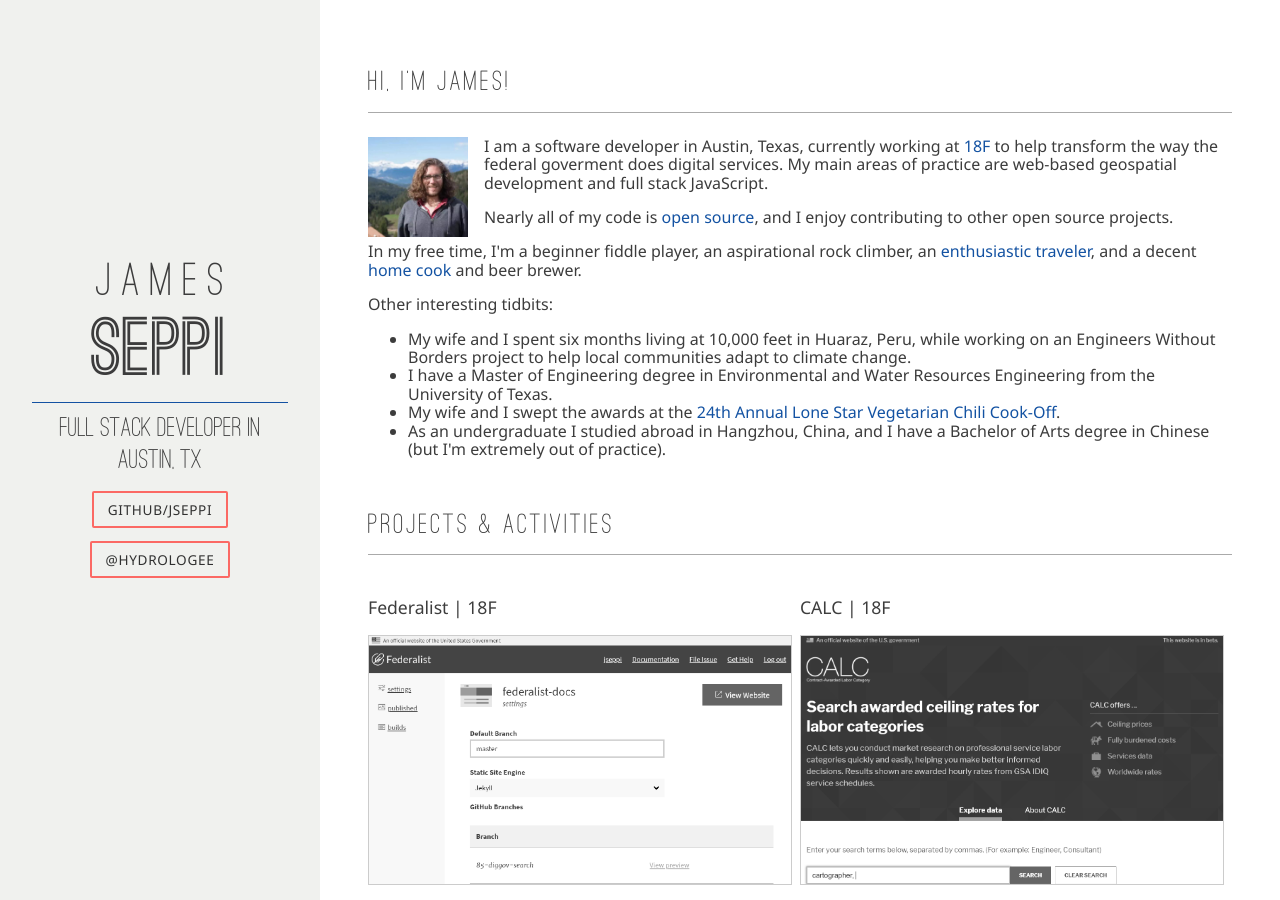
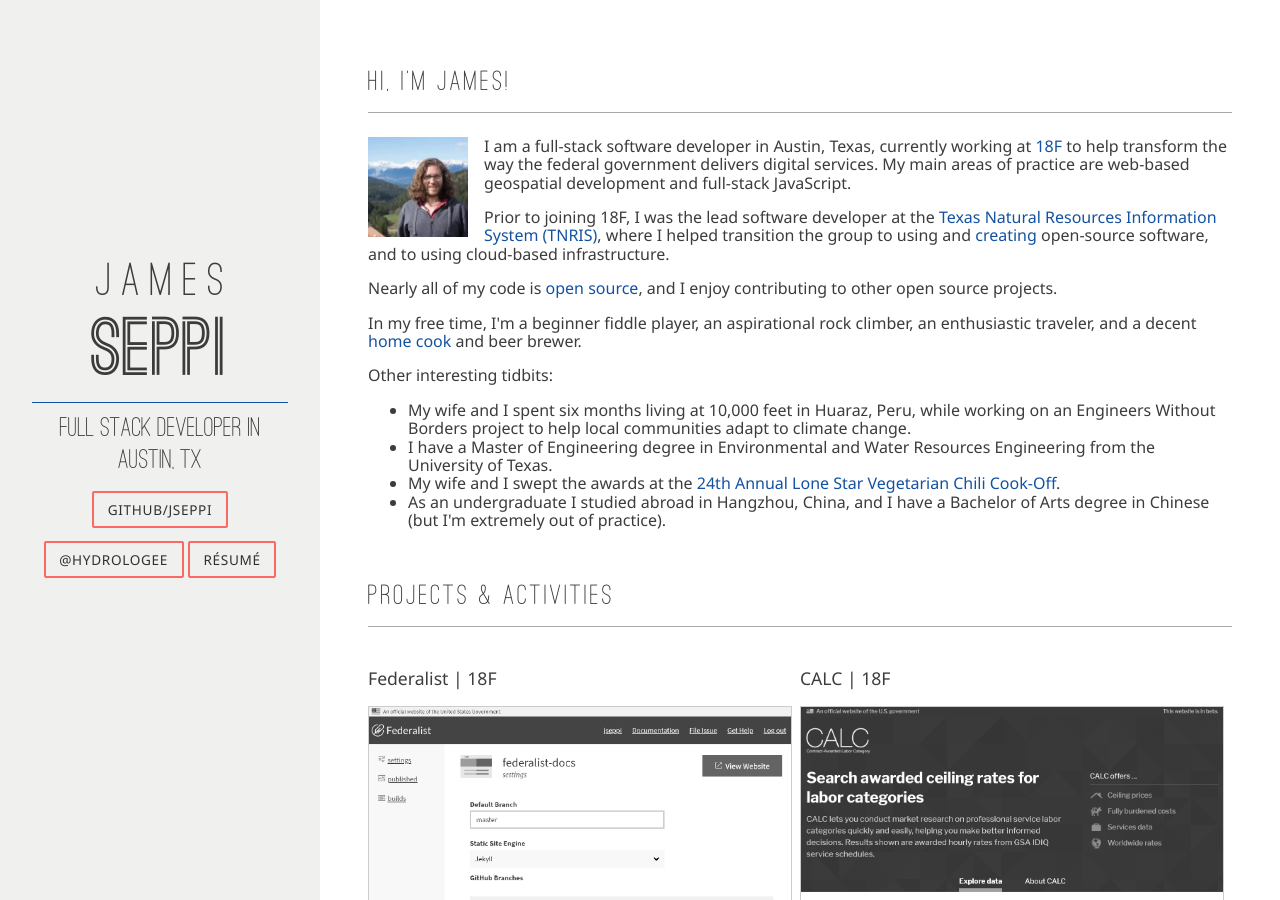
Before and after one commit to jseppi/jseppi.github.io, a Jekyll site: the page built from index.html, in a window 1280 px wide and 900 px high. Built offline with Jekyll 4.4.1, drawn with Linux system fonts in a browser that asks for light colours; nearby versions of some CDN libraries.

Commit message:
add resume, update intro

```diff
--- a/_layouts/default.html
+++ b/_layouts/default.html
@@ -45,6 +45,9 @@
           <li class="nav-item">
             <a class="pure-button" href="https://twitter.com/hydrologee">@hydrologee</a>
           </li>
+          <li class="nav-item">
+            <a class="pure-button" href="/files/James Seppi Resume 2018-01-06.pdf" title="James Seppi's Résumé">Résumé</a>
+          </li>
         </ul>
       </nav>
     </div>
--- a/index.html
+++ b/index.html
@@ -9,9 +9,10 @@
     <div class="pure-g">
       <div class="pure-u-1">
         <img src="/img/james_seppi.jpg" alt="James Seppi"/>
-        <p>I am a software developer in Austin, Texas, currently working at <a href="https://18f.gsa.gov" title="18F">18F</a> to help transform the way the federal goverment does digital services. My main areas of practice are web-based geospatial development and full stack JavaScript.</p>
+        <p>I am a full-stack software developer in Austin, Texas, currently working at <a href="https://18f.gsa.gov" title="18F">18F</a> to help transform the way the federal government delivers digital services. My main areas of practice are web-based geospatial development and full-stack JavaScript.</p>
+        <p>Prior to joining 18F, I was the lead software developer at the <a href="https://tnris.org">Texas Natural Resources Information System (TNRIS)</a>, where I helped transition the group to using and <a href="https://github.com/tnris">creating</a> open-source software, and to using cloud-based infrastructure.</p>
         <p>Nearly all of my code is <a href="https://github.com/jseppi">open source</a>, and I enjoy contributing to other open source projects.</p>
-        <p>In my free time, I'm a beginner fiddle player, an aspirational rock climber, an <a href="http://picasaweb.google.com/103599068819414368719">enthusiastic traveler</a>, and a decent <a href="http://kitchen.coseppi.com">home cook</a> and beer brewer.</p>
+        <p>In my free time, I'm a beginner fiddle player, an aspirational rock climber, an enthusiastic traveler, and a decent <a href="http://kitchen.coseppi.com">home cook</a> and beer brewer.</p>
 
         <p>Other interesting tidbits:</p>
         <ul>
```
Also changed, not shown: 2 other files.
